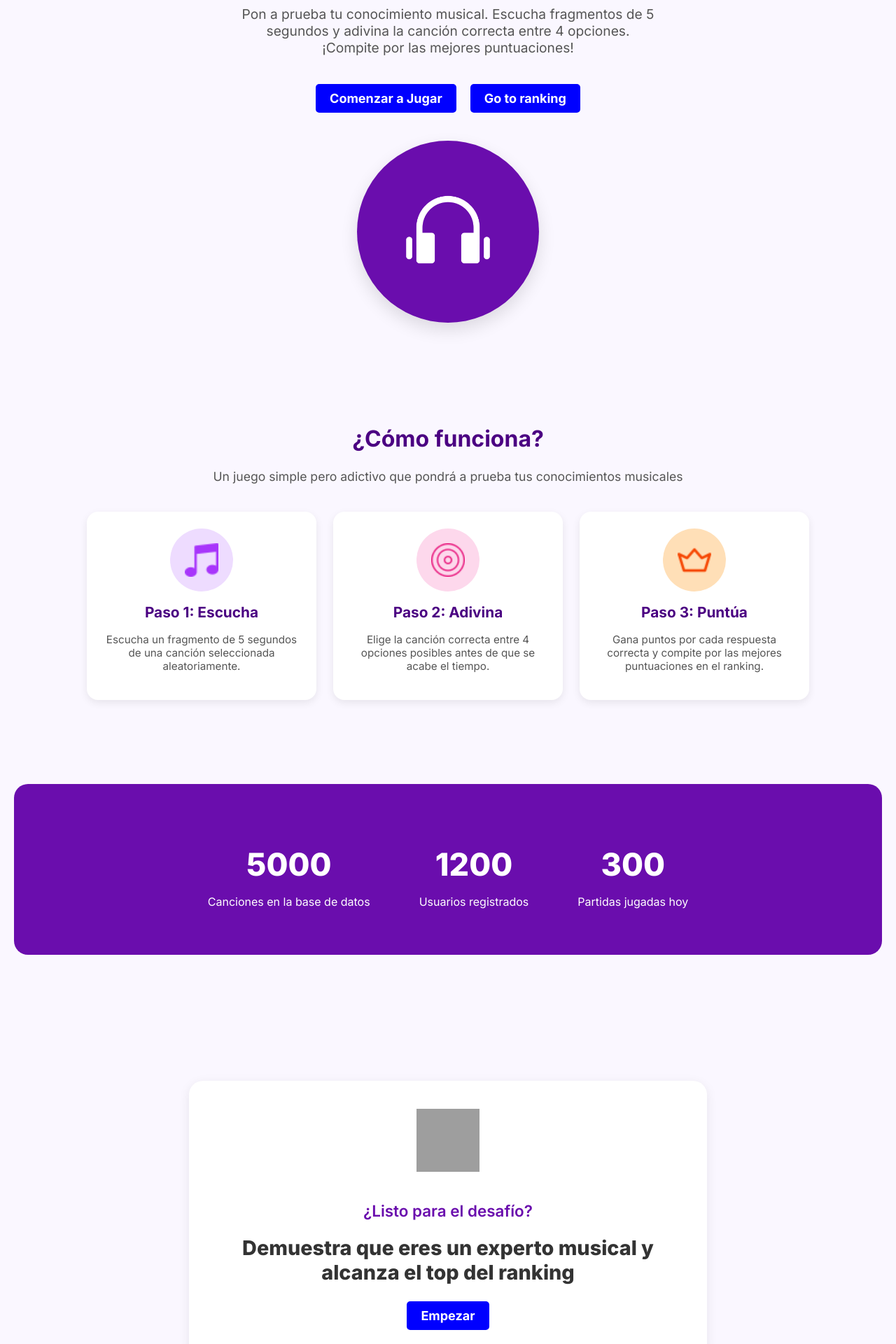
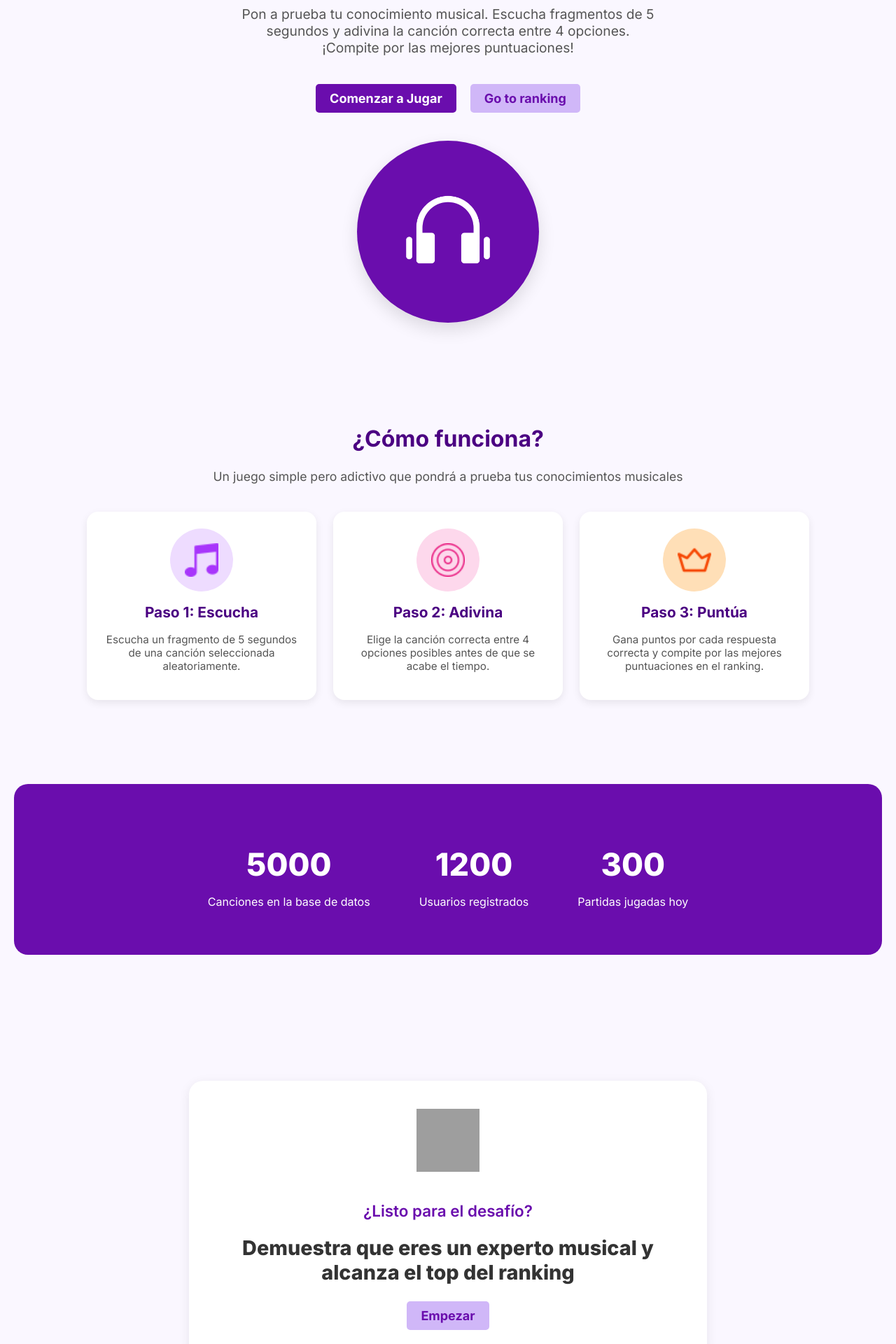
Before and after one commit to eliapinmor/concurso-musical-vue, a Vue app: page / in a window 1280 px wide. Shown: the part 220-2140 px from the top of the page at 70% size. Built offline with nearby package versions, Linux system fonts and the light colour scheme; grey boxes are pictures that could not be loaded.

Commit message:
small fixes

```diff
--- a/src/assets/data/data.json
+++ b/src/assets/data/data.json
@@ -1,7 +1,7 @@
 [
   {
     "id": 1,
-    "src": "/songs/Magia En Benidorm.mp3",
+    "src": "/songs/Magia en Benidorm.mp3",
     "artista": "Amaia",
     "titulo": "Magia En Benidorm",
     "pregunta": "What is the title of this song?",
--- a/src/assets/songPlayer.js
+++ b/src/assets/songPlayer.js
@@ -23,12 +23,14 @@ export function playSong5s(src) {
 
       console.log(maxStart);
       console.log(`Playing from ${startTime} seconds`);
+      //lamar a timer
+      setTimeout(() => {
+          howler.stop();
+        }, 10000);
     },
   });
 
-  setTimeout(() => {
-          howler.stop();
-        }, 10000);
+
 }
 
 //function to stop a song
--- a/src/components/Feedback.vue
+++ /dev/null
@@ -1,2 +0,0 @@
-<template></template>
-<script></script>
--- a/src/components/GameQuestion.vue
+++ b/src/components/GameQuestion.vue
@@ -34,10 +34,8 @@ const shuffledOptions = computed(() => {
   return [...currentQuestion.value.opciones].sort(() => Math.random() - 0.5);
 });
 
+
 function checkAnswer(option, event) {
-  // const isCorrect = option === currentQuestion.value.respuesta;
-  // quizStore.selectedAnswer = option;
-  // quizStore.answerQuestion(isCorrect);
   const button = event.target;
   if (quizStore.blocked) return;
 
@@ -50,7 +48,15 @@ function checkAnswer(option, event) {
     quizStore.blocked = true;
     button.style.backgroundColor = "red";
     button.style.color = "white";
+    const buttons = document.querySelectorAll("button");
+      buttons.forEach((button) => {
+        if (button.textContent === currentQuestion.value.respuesta) {
+          button.style.backgroundColor = "green";
+          button.style.color = "white";
+        }
+      });
     quizStore.answerQuestion(false);
+
   }
 }
 
@@ -58,7 +64,6 @@ watch(
   () => quizStore.questionTimeFinished,
   (newVal) => {
     if (newVal) {
-      // Resaltar la respuesta correcta
       const buttons = document.querySelectorAll("button");
       buttons.forEach((button) => {
         if (button.textContent === currentQuestion.value.respuesta) {
@@ -66,7 +71,6 @@ watch(
           button.style.color = "white";
         }
       });
-      //dar dos segundos antes de pasar a la siguiente pregunta
       setTimeout(() => {
         quizStore.blocked = false;
         quizStore.questionTimeFinished = false;
--- a/src/components/StartGameCard.vue
+++ b/src/components/StartGameCard.vue
@@ -3,7 +3,7 @@
         <img class="trofeo-img" src="/public/icons/trofeo.png" alt="Trophy Icon" />
         <h3>¿Listo para el desafío?</h3>
         <h2>Demuestra que eres un experto musical y alcanza el top del ranking</h2>
-        <ButtonGame content="Empezar"/>
+        <ButtonGame bgColor="#D0B7F8FF" textColor="#6a0dad" content="Empezar"/>
     </div>
 </template>
 <script setup>
--- a/src/components/VistaPrincipal.vue
+++ b/src/components/VistaPrincipal.vue
@@ -9,8 +9,8 @@
     </h4>
   </div>
   <div>
-    <ButtonGame />
-    <ButtonGame content="Go to ranking" route="/ranking" />
+    <ButtonGame bgColor="#6a0dad" />
+    <ButtonGame bgColor="#D0B7F8FF" textColor="#6a0dad" content="Go to ranking" route="/ranking" />
   </div>
   <div class="imgBg">
     <img src="/icons/audio.png" alt="Imagen Principal" />
--- a/src/router/index.js
+++ b/src/router/index.js
@@ -1,4 +1,5 @@
 import { createRouter, createWebHistory } from "vue-router";
+import { stopSong } from "@/assets/songPlayer.js";
 
 const LandingView = () => import("@/views/LandingView.vue");
 const GameView = () => import("@/views/GameView.vue");
@@ -13,4 +14,12 @@ const router = createRouter({
   ],
 });
 
+router.beforeEach((to, from, next) => {
+  // Si estás saliendo del juego → para la música
+  if (from.path === "/game") {
+    stopSong();
+  }
+  next();
+});
+
 export default router;
--- a/src/stores/quizStore.js
+++ b/src/stores/quizStore.js
@@ -56,7 +56,7 @@ export const useQuizStore = defineStore("quiz", {
           this.questionTimeFinished = true;
           console.log("Time's up!");
         }
-      }, 10000);
+      }, 12000);
     },
     endGame() {
       stopSong();
```
